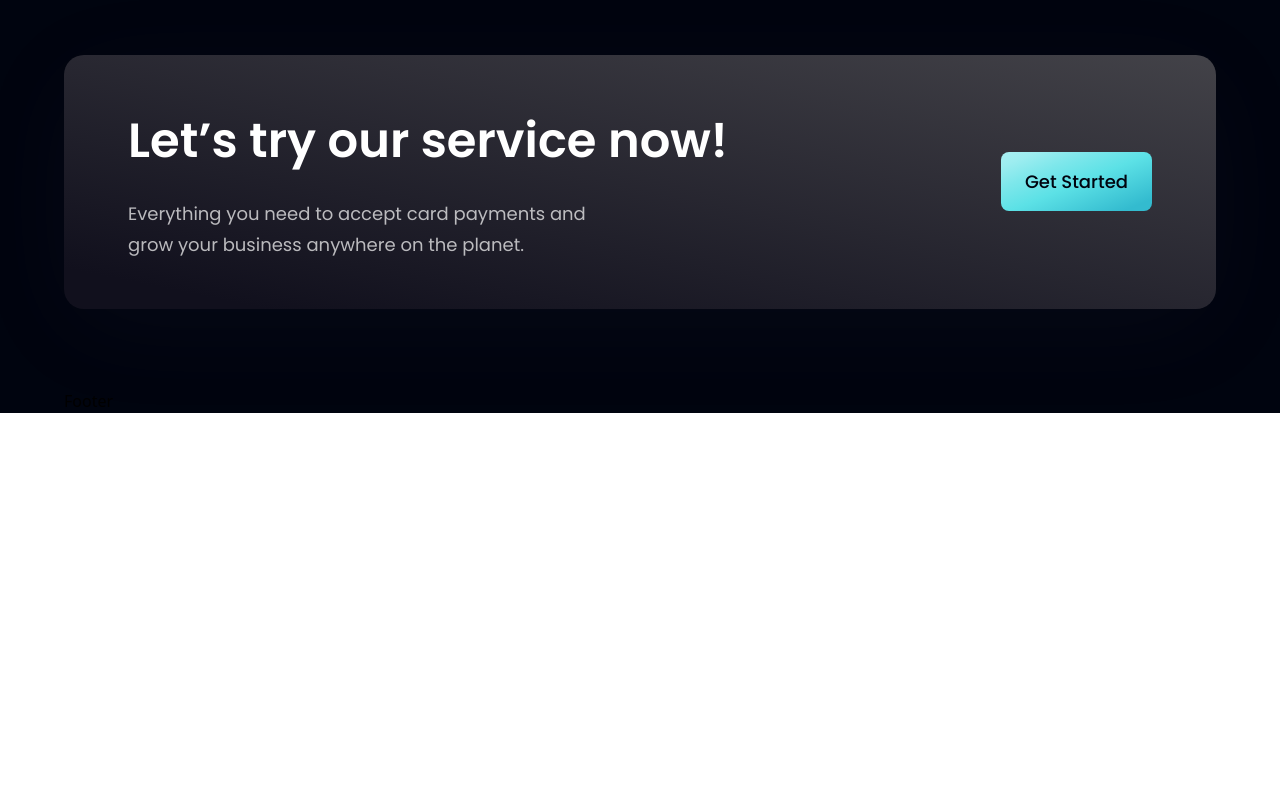
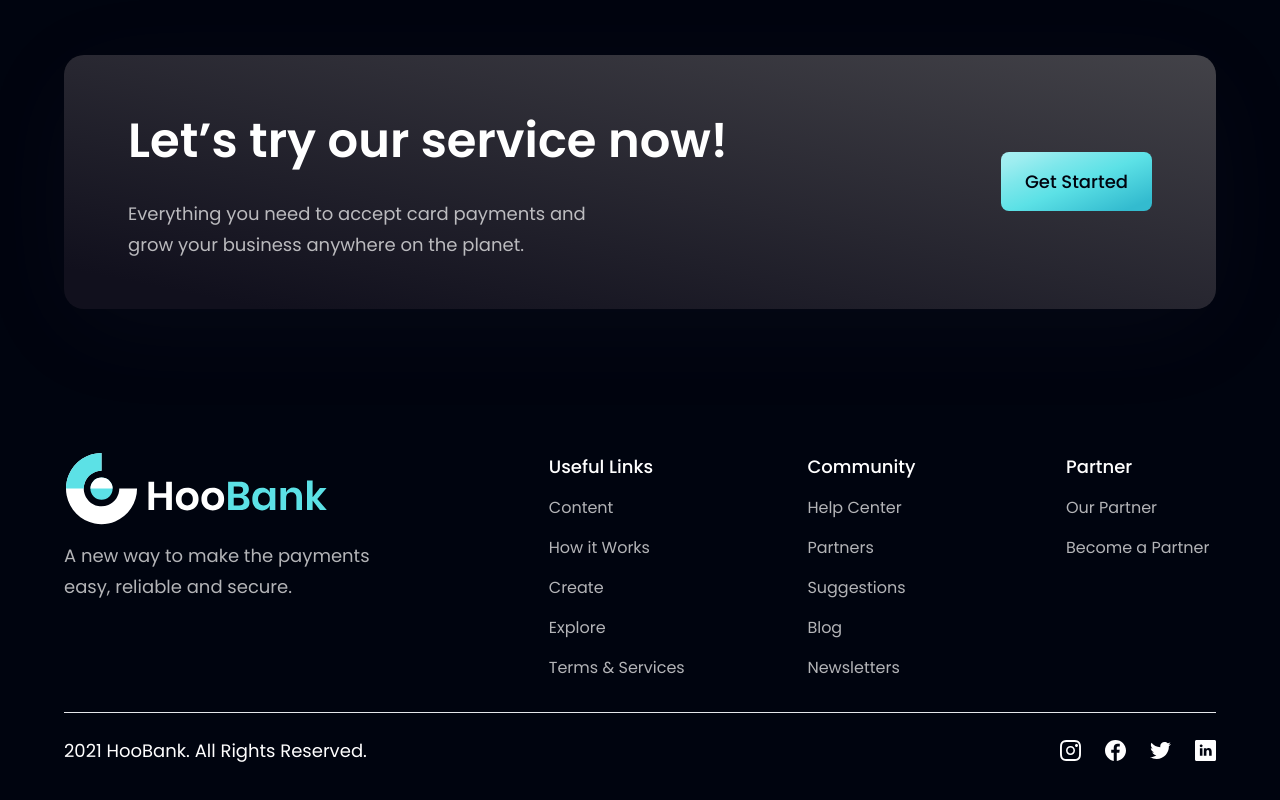
Before and after one commit to hessamimen/bank-spa, a React (Vite) app: page / in a window 1280 px wide. Shown: the part 3936-4736 px from the top of the page. Before the commit the page ends 4349 px from the top, so only its background shows below. Built offline with nearby package versions, Linux system fonts and the light colour scheme.

Commit message:
feat: The Footer component is created and styled

```diff
--- a/src/components/Footer.jsx
+++ b/src/components/Footer.jsx
@@ -1,7 +1,65 @@
-import React from "react";
+import { logo } from "../assets";
+import { footerLinks, socialMedia } from "../constants";
 
 const Footer = () => {
-  return <div>Footer</div>;
+  return (
+    <section className="flex justify-center items-center sm:py-16 py-6 flex-col">
+      <div className="flex justify-center items-start sm:flex-row flex-col mb-8 w-full">
+        <div className="flex-1 flex flex-col justify-start mr-10">
+          <img
+            src={logo}
+            alt="logo"
+            className="w-[266px] h-[72px] object-contain"
+          />
+          <p className="font-poppins font-normal text-dimWhite text-[18px] leading-[30.8px] mt-4 max-w-[310px]">
+            A new way to make the payments easy, reliable and secure.
+          </p>
+        </div>
+        <div className=" flex-[1.5] w-full flex justify-between flex-wrap mt-10 md:mt-0">
+          {footerLinks.map((footerLink) => (
+            <div
+              key={footerLink.title}
+              className="flex flex-col ss:my-0 my-4 min-w-[150px]"
+            >
+              <h4 className="font-poppins font-medium text-white text-[18px] leading-[27px]">
+                {footerLink.title}
+              </h4>
+              <ul className="mt-4">
+                {footerLink.links.map((link, index) => (
+                  <li
+                    key={link.name}
+                    className={`font-poppins font-normal text-dimWhite text-[16px] leading-[24px] hover:text-secondary cursor-pointer ${
+                      index !== footerLink.links.length - 1 ? "mb-4" : "mb-0"
+                    }`}
+                  >
+                    {link.name}
+                  </li>
+                ))}
+              </ul>
+            </div>
+          ))}
+        </div>
+      </div>
+
+      <div className="w-full flex flex-col md:flex-row justify-between items-center pt-6 border-t-[1px] border-t-[#3F3R45]">
+        <p className="font-poppins font-normal text-center text-white text-[18px] leading-[27px]">
+          2021 HooBank. All Rights Reserved.
+        </p>
+        <div className="flex md:mt-0 mt-6">
+          {socialMedia.map((social, index) => (
+            <img
+              key={social.id}
+              src={social.icon}
+              alt={social.id}
+              className={`w-[21px] h-[21px] object-contain cursor-pointer ${
+                index !== socialMedia.length - 1 ? "mr-6" : "mr-0"
+              }`}
+            />
+          ))}
+        </div>
+      </div>
+    </section>
+  );
 };
 
 export default Footer;
```
